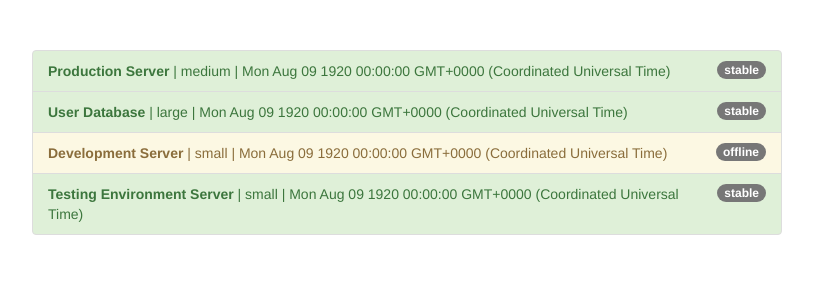
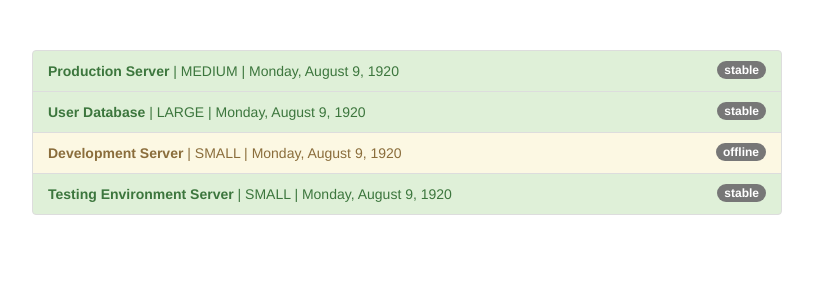
Before and after one commit to Jaymeweiss/angular_course_pipes, an Angular app: page / in a window 1280 px wide. Shown: the top 300 px of the page, without its empty margins (233-1046 px from the left). Built offline with nearby package versions, Linux system fonts and the light colour scheme.

Commit message:
add simple pipes

```diff
--- a/src/app/app.component.html
+++ b/src/app/app.component.html
@@ -3,14 +3,14 @@
     <div class="col-xs-12 col-sm-10 col-md-8 col-sm-offset-1 col-md-offset-2">
       <ul class="list-group">
         <li
-          class="list-group-item"
           *ngFor="let server of servers"
-          [ngClass]="getStatusClasses(server)">
+          [ngClass]="getStatusClasses(server)"
+          class="list-group-item">
           <span
             class="badge">
             {{ server.status }}
           </span>
-          <strong>{{ server.name }}</strong> | {{ server.instanceType }} | {{ server.started }}
+          <strong>{{ server.name }}</strong> | {{ server.instanceType | uppercase }} | {{ server.started | date:'fullDate' }}
         </li>
       </ul>
     </div>
```
